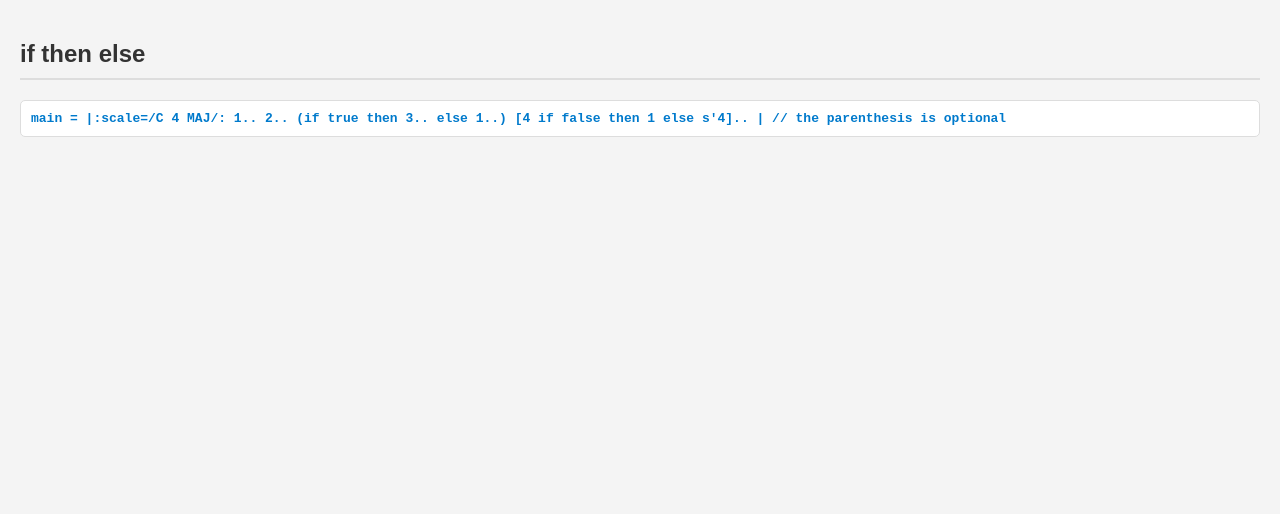
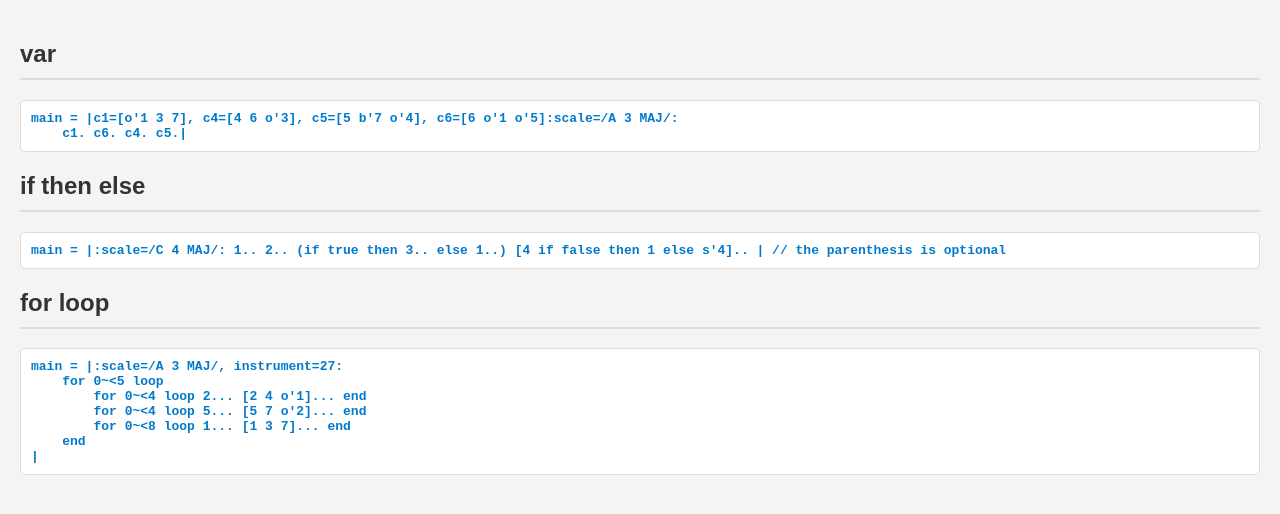
Before and after one commit to Burnham310/Octave, a plain HTML site: page tutorial.html in a window 1280 px wide. Drawn offline with Linux system fonts and the light colour scheme.

Commit message:
deploy: 944d2750937ad67dc1cc97e41fe784bb6333b826

```diff
--- a/tutorial.html
+++ b/tutorial.html
@@ -35,5 +35,14 @@
         }
     </style>
 </head>
-    <body><h2>if then else</h2><pre><code>main = |:scale=/C 4 MAJ/: 1.. 2.. (if true then 3.. else 1..) [4 if false then 1 else s'4].. | // the parenthesis is optional
+    <body><h2>var</h2><pre><code>main = |c1=[o'1 3 7], c4=[4 6 o'3], c5=[5 b'7 o'4], c6=[6 o'1 o'5]:scale=/A 3 MAJ/:
+    c1. c6. c4. c5.|
+</code></pre><h2>if then else</h2><pre><code>main = |:scale=/C 4 MAJ/: 1.. 2.. (if true then 3.. else 1..) [4 if false then 1 else s'4].. | // the parenthesis is optional
+</code></pre><h2>for loop</h2><pre><code>main = |:scale=/A 3 MAJ/, instrument=27:
+    for 0~<5 loop
+	for 0~<4 loop 2... [2 4 o'1]... end
+    	for 0~<4 loop 5... [5 7 o'2]... end
+    	for 0~<8 loop 1... [1 3 7]... end
+    end
+|
 </code></pre></body></html>
```
